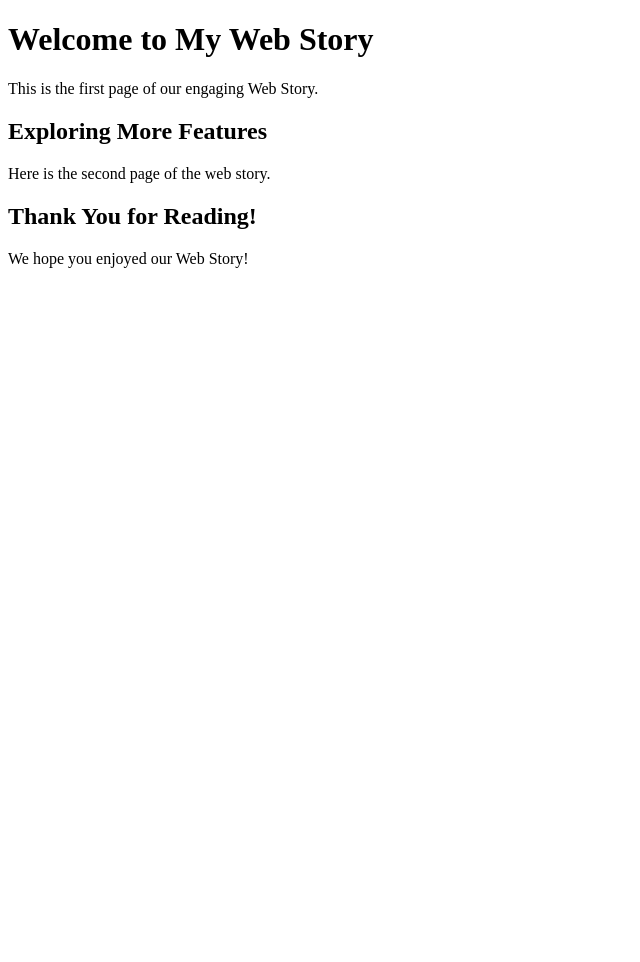
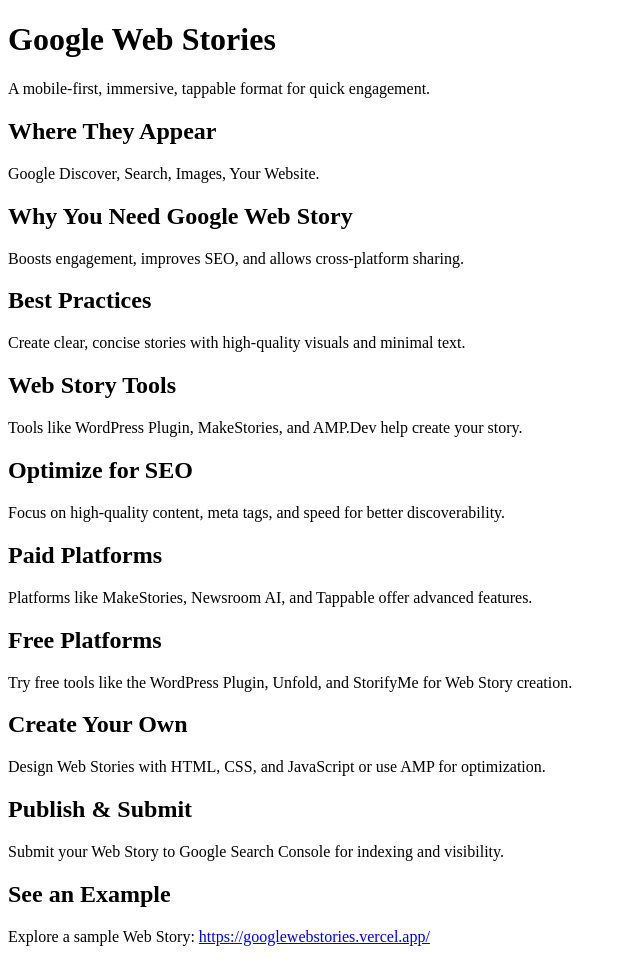
Before and after one commit to chandrakantdubeykintree/googlewebstories, a plain HTML site: page index.html in a window 1280 px wide. Shown: the whole page, without its empty margins (0-640 px from the left). Before the commit the page ends 800 px from the top, so only its background shows below. Drawn offline with Linux system fonts and the light colour scheme.

Commit message:
Update index.html

```diff
--- a/index.html
+++ b/index.html
@@ -3,26 +3,26 @@
 <head>
   <meta charset="UTF-8">
   <meta name="viewport" content="width=device-width, initial-scale=1.0">
-  <meta name="description" content="My First Web Story - A short and engaging story showcasing content">
-  <title>My First Web Story</title>
+  <meta name="description" content="Google Web Story Overview">
+  <title>Google Web Story Overview</title>
 
   <!-- Structured Data (JSON-LD) -->
   <script type="application/ld+json">
   {
     "@context": "https://schema.org",
     "@type": "WebPage",
-    "name": "My First Web Story",
-    "description": "A short and engaging web story to showcase content",
+    "name": "Google Web Story Overview",
+    "description": "An overview of Google Web Stories and how they can be used.",
     "publisher": {
       "@type": "Organization",
-      "name": "My Website",
+      "name": "Google",
       "logo": {
         "@type": "ImageObject",
         "url": "https://example.com/logo.png"
       }
     },
     "image": "https://via.placeholder.com/800x1200",
-    "url": "https://example.com/my-first-web-story"
+    "url": "https://example.com/google-web-story-overview"
   }
   </script>
 
@@ -30,51 +30,135 @@
   <script async src="https://cdn.ampproject.org/v0.js"></script>
   <script async custom-element="amp-story" src="https://cdn.ampproject.org/v0/amp-story-1.0.js"></script>
 
-  <!-- Meta Tags for SEO -->
-  <meta property="og:image" content="https://via.placeholder.com/800x1200">
-  <meta property="og:title" content="My First Web Story">
-  <meta property="og:description" content="A short and engaging web story to showcase content">
-
-  <link rel="canonical" href="https://example.com/my-first-web-story">
+  <link rel="canonical" href="https://example.com/google-web-story-overview">
 </head>
 <body>
 
   <amp-story standalone
-    title="My First Web Story"
-    publisher="My Website"
+    title="Google Web Story Overview"
+    publisher="Google"
     publisher-logo-src="https://example.com/logo.png"
     poster-portrait-src="https://via.placeholder.com/800x1200">
 
-    <!-- Story Page 1 -->
+    <!-- Page 1: What is Google Web Story -->
     <amp-story-page id="page1">
       <amp-story-grid-layer template="fill">
-        <amp-img src="https://via.placeholder.com/800x1200" width="800" height="1200" layout="responsive" alt="Image description"></amp-img>
+        <amp-img src="https://via.placeholder.com/800x1200" width="800" height="1200" layout="responsive" alt="Mobile phone displaying Google Web Story"></amp-img>
       </amp-story-grid-layer>
       <amp-story-grid-layer template="vertical">
-        <h1>Welcome to My Web Story</h1>
-        <p>This is the first page of our engaging Web Story.</p>
+        <h1>Google Web Stories</h1>
+        <p>A mobile-first, immersive, tappable format for quick engagement.</p>
       </amp-story-grid-layer>
     </amp-story-page>
 
-    <!-- Story Page 2 -->
+    <!-- Page 2: Where Google Web Stories Appear -->
     <amp-story-page id="page2">
       <amp-story-grid-layer template="fill">
-        <amp-img src="https://via.placeholder.com/800x1200" width="800" height="1200" layout="responsive" alt="Image description"></amp-img>
+        <amp-img src="https://via.placeholder.com/800x1200" width="800" height="1200" layout="responsive" alt="Google Web Stories locations"></amp-img>
       </amp-story-grid-layer>
       <amp-story-grid-layer template="vertical">
-        <h2>Exploring More Features</h2>
-        <p>Here is the second page of the web story.</p>
+        <h2>Where They Appear</h2>
+        <p>Google Discover, Search, Images, Your Website.</p>
       </amp-story-grid-layer>
     </amp-story-page>
 
-    <!-- Story Page 3 -->
+    <!-- Page 3: Why You Need Google Web Story -->
     <amp-story-page id="page3">
       <amp-story-grid-layer template="fill">
-        <amp-img src="https://via.placeholder.com/800x1200" width="800" height="1200" layout="responsive" alt="Image description"></amp-img>
+        <amp-img src="https://via.placeholder.com/800x1200" width="800" height="1200" layout="responsive" alt="Benefits of Web Stories"></amp-img>
       </amp-story-grid-layer>
       <amp-story-grid-layer template="vertical">
-        <h2>Thank You for Reading!</h2>
-        <p>We hope you enjoyed our Web Story!</p>
+        <h2>Why You Need Google Web Story</h2>
+        <p>Boosts engagement, improves SEO, and allows cross-platform sharing.</p>
+      </amp-story-grid-layer>
+    </amp-story-page>
+
+    <!-- Page 4: Best Practices for Creating a Web Story -->
+    <amp-story-page id="page4">
+      <amp-story-grid-layer template="fill">
+        <amp-img src="https://via.placeholder.com/800x1200" width="800" height="1200" layout="responsive" alt="Best practices"></amp-img>
+      </amp-story-grid-layer>
+      <amp-story-grid-layer template="vertical">
+        <h2>Best Practices</h2>
+        <p>Create clear, concise stories with high-quality visuals and minimal text.</p>
+      </amp-story-grid-layer>
+    </amp-story-page>
+
+    <!-- Page 5: Google Web Story Creation Tools -->
+    <amp-story-page id="page5">
+      <amp-story-grid-layer template="fill">
+        <amp-img src="https://via.placeholder.com/800x1200" width="800" height="1200" layout="responsive" alt="Web Story Creation Tools"></amp-img>
+      </amp-story-grid-layer>
+      <amp-story-grid-layer template="vertical">
+        <h2>Web Story Tools</h2>
+        <p>Tools like WordPress Plugin, MakeStories, and AMP.Dev help create your story.</p>
+      </amp-story-grid-layer>
+    </amp-story-page>
+
+    <!-- Page 6: Optimizing Web Stories for SEO -->
+    <amp-story-page id="page6">
+      <amp-story-grid-layer template="fill">
+        <amp-img src="https://via.placeholder.com/800x1200" width="800" height="1200" layout="responsive" alt="SEO optimization for Web Stories"></amp-img>
+      </amp-story-grid-layer>
+      <amp-story-grid-layer template="vertical">
+        <h2>Optimize for SEO</h2>
+        <p>Focus on high-quality content, meta tags, and speed for better discoverability.</p>
+      </amp-story-grid-layer>
+    </amp-story-page>
+
+    <!-- Page 7: Paid Platforms for Web Stories -->
+    <amp-story-page id="page7">
+      <amp-story-grid-layer template="fill">
+        <amp-img src="https://via.placeholder.com/800x1200" width="800" height="1200" layout="responsive" alt="Paid Web Story platforms"></amp-img>
+      </amp-story-grid-layer>
+      <amp-story-grid-layer template="vertical">
+        <h2>Paid Platforms</h2>
+        <p>Platforms like MakeStories, Newsroom AI, and Tappable offer advanced features.</p>
+      </amp-story-grid-layer>
+    </amp-story-page>
+
+    <!-- Page 8: Free Platforms for Web Stories -->
+    <amp-story-page id="page8">
+      <amp-story-grid-layer template="fill">
+        <amp-img src="https://via.placeholder.com/800x1200" width="800" height="1200" layout="responsive" alt="Free Web Story platforms"></amp-img>
+      </amp-story-grid-layer>
+      <amp-story-grid-layer template="vertical">
+        <h2>Free Platforms</h2>
+        <p>Try free tools like the WordPress Plugin, Unfold, and StorifyMe for Web Story creation.</p>
+      </amp-story-grid-layer>
+    </amp-story-page>
+
+    <!-- Page 9: Creating Web Stories on Your Own -->
+    <amp-story-page id="page9">
+      <amp-story-grid-layer template="fill">
+        <amp-img src="https://via.placeholder.com/800x1200" width="800" height="1200" layout="responsive" alt="Creating Web Stories on your own"></amp-img>
+      </amp-story-grid-layer>
+      <amp-story-grid-layer template="vertical">
+        <h2>Create Your Own</h2>
+        <p>Design Web Stories with HTML, CSS, and JavaScript or use AMP for optimization.</p>
+      </amp-story-grid-layer>
+    </amp-story-page>
+
+    <!-- Page 10: Publish & Submit to Google -->
+    <amp-story-page id="page10">
+      <amp-story-grid-layer template="fill">
+        <amp-img src="https://via.placeholder.com/800x1200" width="800" height="1200" layout="responsive" alt="Publish and Submit to Google"></amp-img>
+      </amp-story-grid-layer>
+      <amp-story-grid-layer template="vertical">
+        <h2>Publish & Submit</h2>
+        <p>Submit your Web Story to Google Search Console for indexing and visibility.</p>
+      </amp-story-grid-layer>
+    </amp-story-page>
+
+    <!-- Page 11: Example Web Story -->
+    <amp-story-page id="page11">
+      <amp-story-grid-layer template="fill">
+        <amp-img src="https://via.placeholder.com/800x1200" width="800" height="1200" layout="responsive" alt="Example Web Story"></amp-img>
+      </amp-story-grid-layer>
+      <amp-story-grid-layer template="vertical">
+        <h2>See an Example</h2>
+        <p>Explore a sample Web Story:
+        <a href="https://googlewebstories.vercel.app/" target="_blank">https://googlewebstories.vercel.app/</a></p>
       </amp-story-grid-layer>
     </amp-story-page>
 
```
